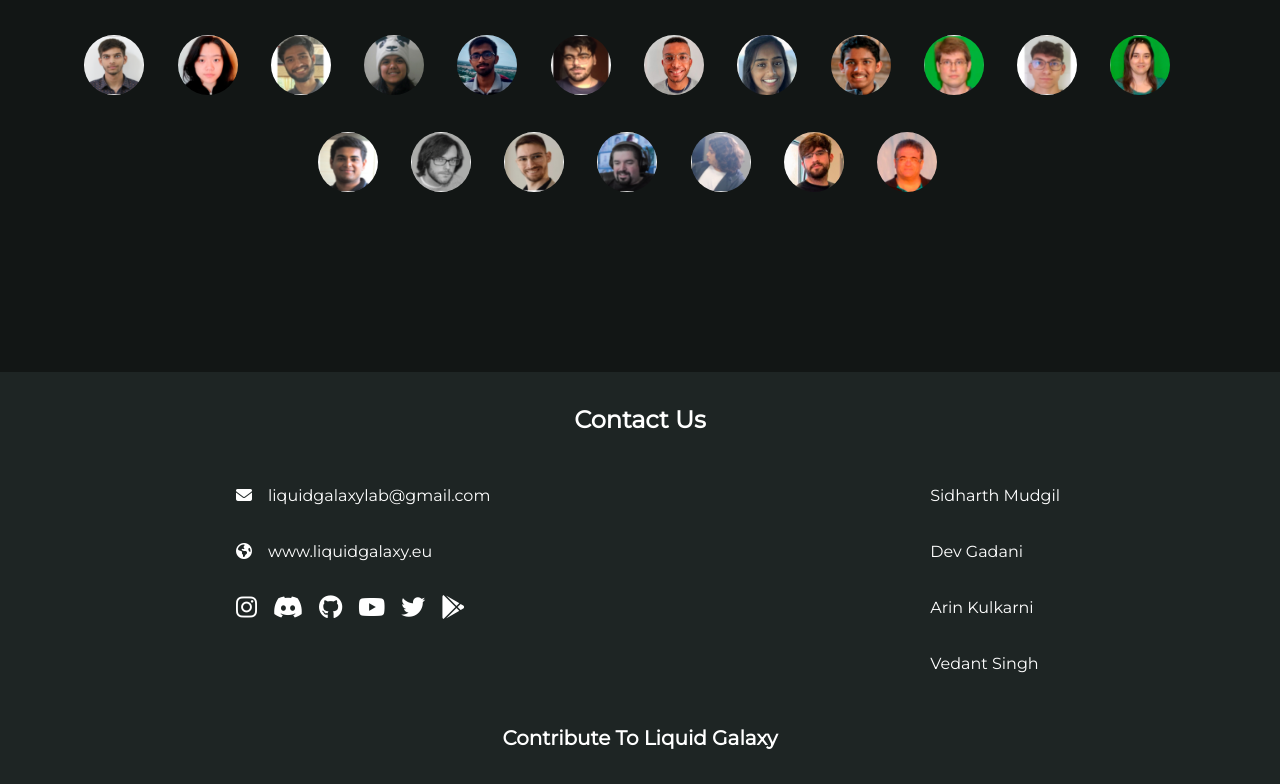
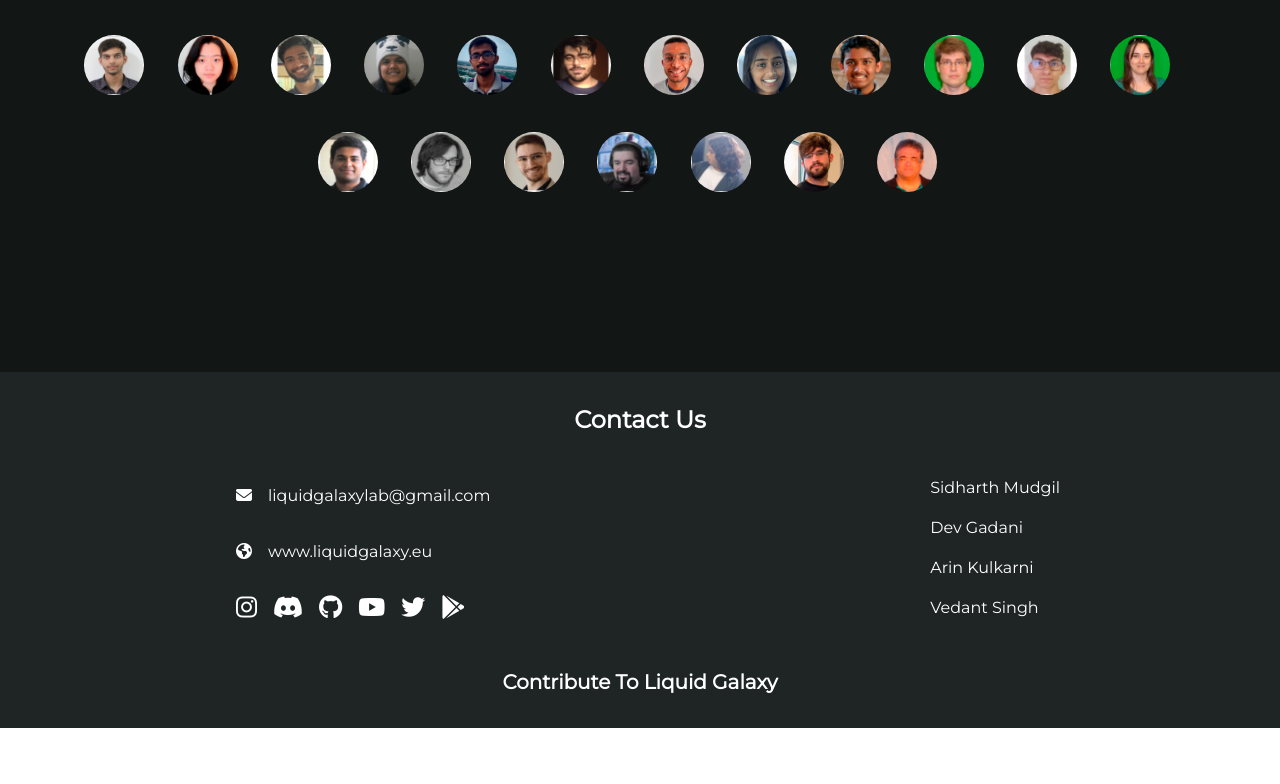
Before and after one commit to SidharthMudgil/lg-wiki, a React (Create React App) app: page / in a window 1280 px wide. Shown: the part 3805-4589 px from the top of the page. After the commit the page ends 4533 px from the top, so only its background shows below. Built offline with nearby package versions, Linux system fonts and the light colour scheme.

Commit message:
fix footer

```diff
--- a/src/pages/footer/Footer.js
+++ b/src/pages/footer/Footer.js
@@ -49,7 +49,7 @@ export default function Footer() {
           {/* link for contributor in Lg-Wiki */}
 
           <div className="capitalize block mx-auto">
-            <p className="py-4">
+            <p className="py-2">
               {" "}
               <a
                 href="https://github.com/SidharthMudgil"
@@ -59,7 +59,7 @@ export default function Footer() {
                 sidharth mudgil
               </a>
             </p>
-            <p className="py-4">
+            <p className="py-2">
               {" "}
               <a
                 href="https://github.com/devtgadani"
@@ -69,7 +69,7 @@ export default function Footer() {
                 Dev gadani
               </a>
             </p>
-            <p className="py-4">
+            <p className="py-2">
               {" "}
               <a
                 href="https://github.com/akoolarni"
@@ -79,7 +79,7 @@ export default function Footer() {
                 arin kulkarni
               </a>
             </p>
-            <p className="py-4">
+            <p className="py-2">
               {" "}
               <a
                 href="https://github.com/vedantkingh"
```
